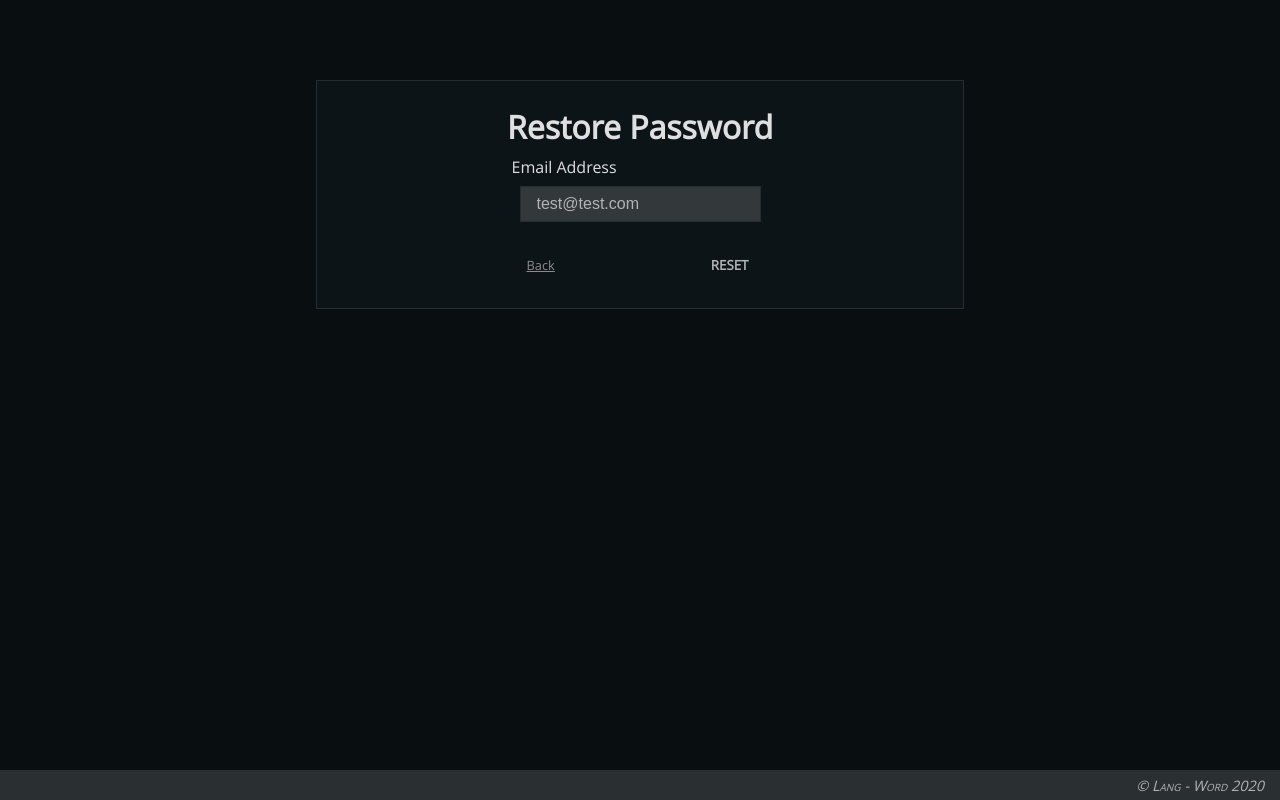
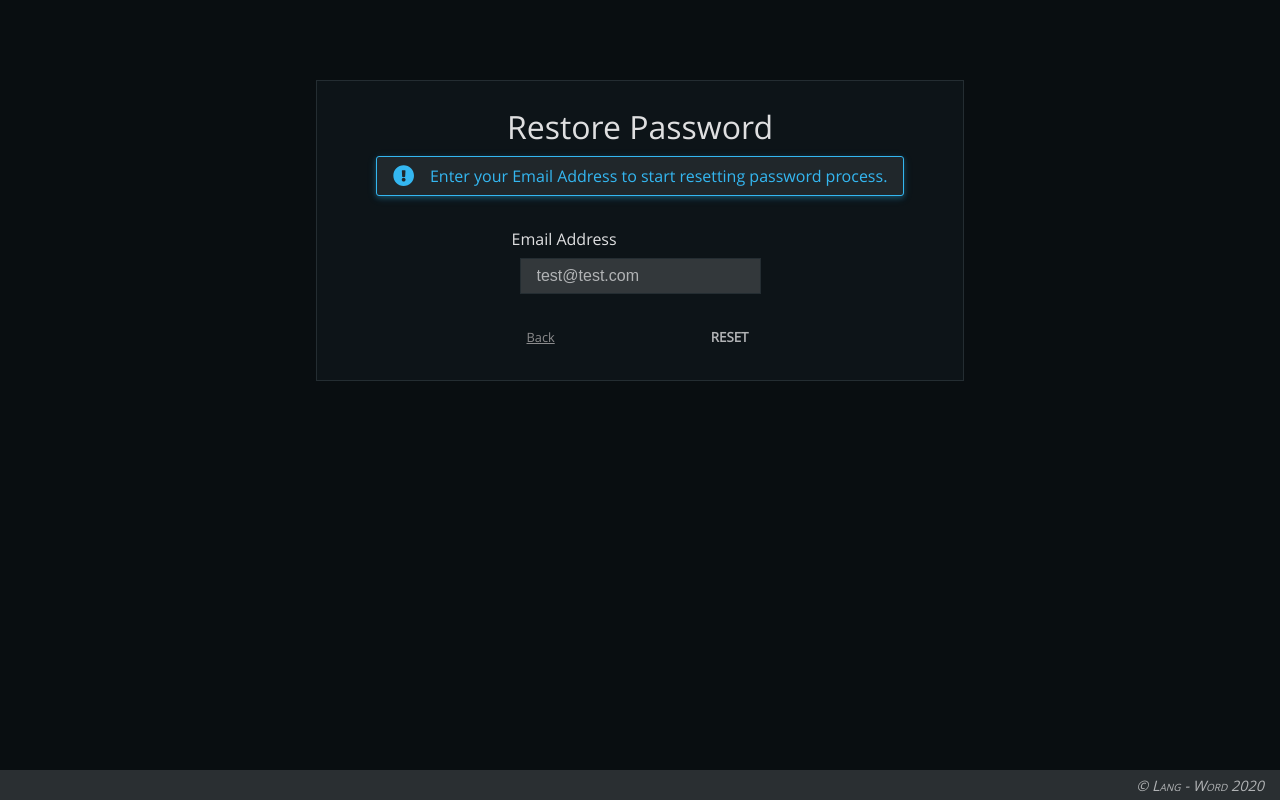
Before and after one commit to UnnamedXAer/lang-words, a React (Create React App) app: page /forgot-password in a window 1280 px wide. Built offline with nearby package versions, Linux system fonts and the light colour scheme; no server answers.

Commit message:
Add user info in forgot passord

```diff
--- a/src/components/Auth/ForgotPasswordForm/ForgotPasswordForm.js
+++ b/src/components/Auth/ForgotPasswordForm/ForgotPasswordForm.js
@@ -39,18 +39,25 @@ const ForgotPasswordForm = () => {
 
 	return (
 		<>
-			<h1>Restore Password</h1>
-			{success ? (
-				<>
-					<Alert className="forgot-password-success-alert">
+			<h1 className="forgot-password-headline">Restore Password</h1>
+			<Alert
+				className="forgot-password-success-alert"
+				severity={success ? 'success' : 'info'}
+			>
+				{success ? (
+					<p>
 						Message with instruction and link to reset password was sent to
 						your email address.
 						<br />
 						Please, check your mail box to continue.
-					</Alert>
+					</p>
+				) : (
+					'Enter your Email Address to start resetting password process.'
+				)}
+			</Alert>
 
-					{backBtn}
-				</>
+			{success ? (
+				backBtn
 			) : (
 				<form onSubmit={submitHandler}>
 					<label>
```
